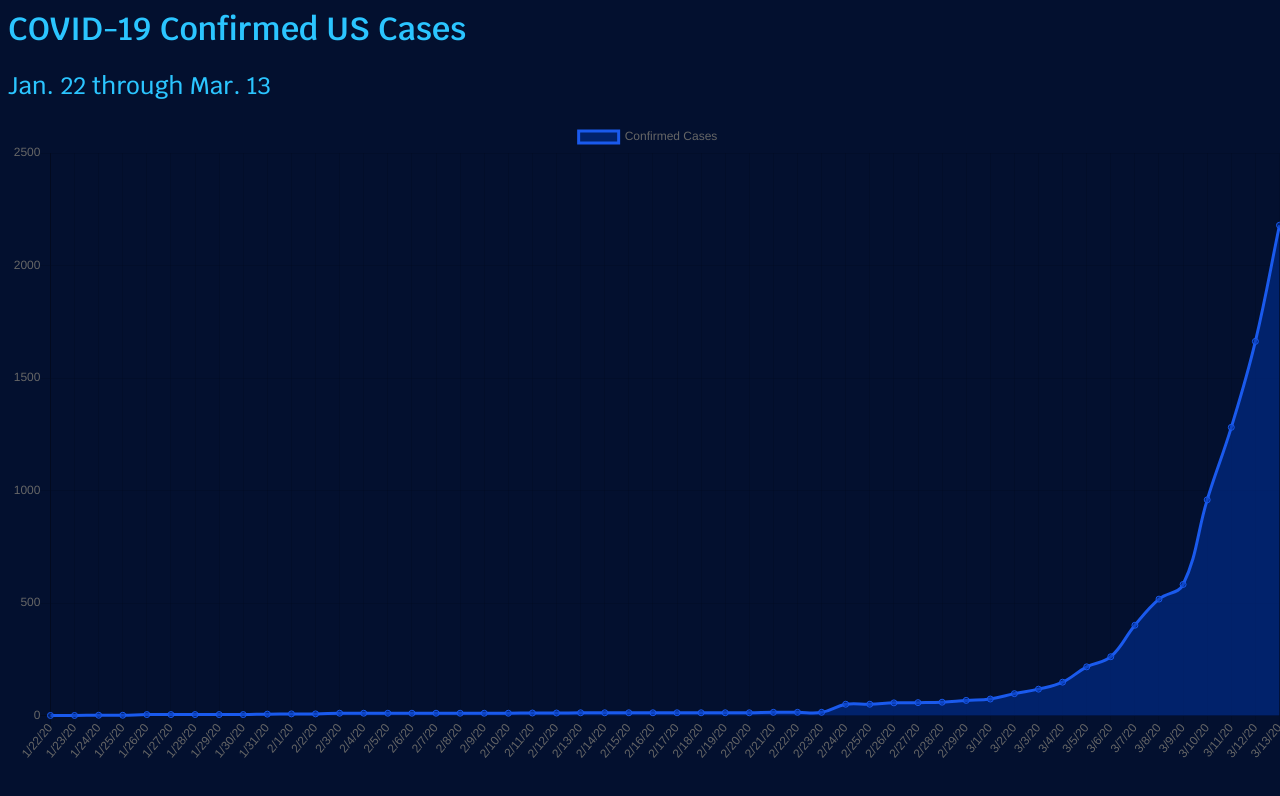
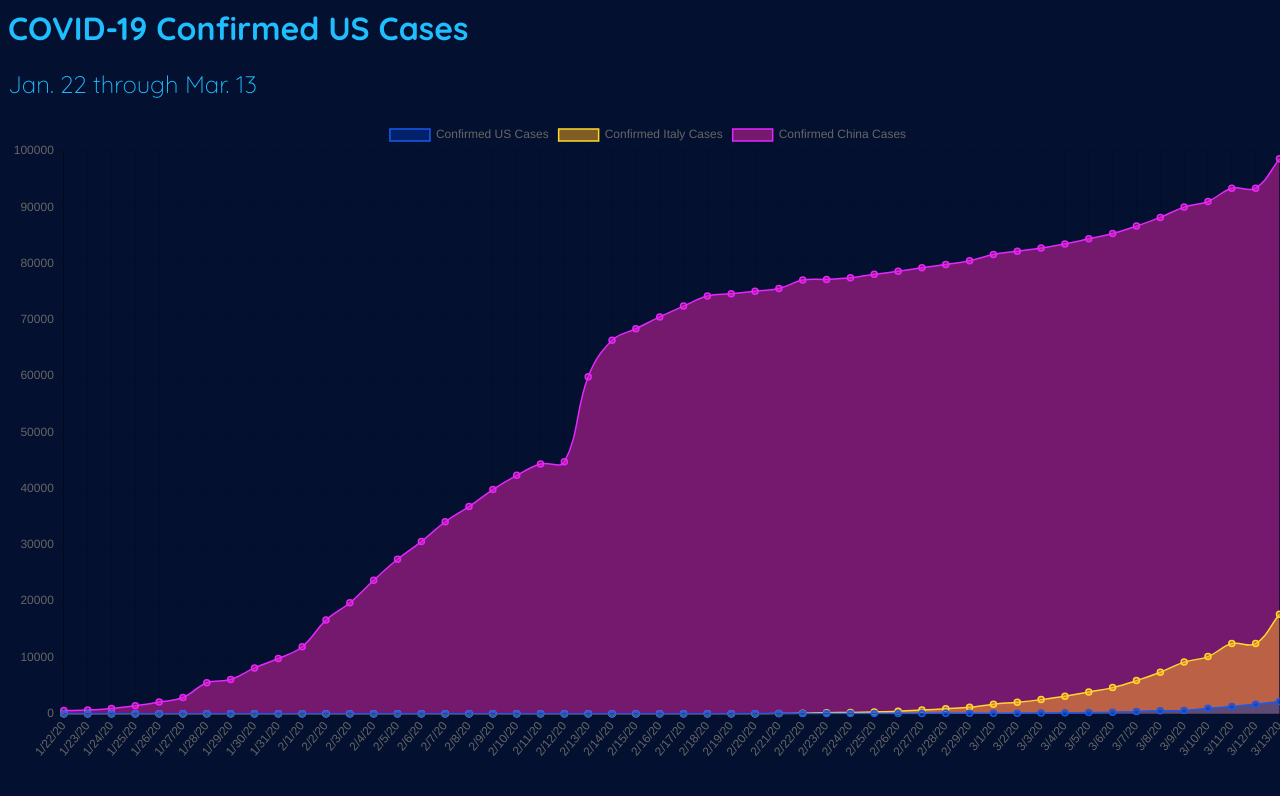
Before and after one commit to texasgirl2000/texasgirl2000.github.io, a plain HTML site: page covid19-1.html in a window 1280 px wide. Drawn offline with nearby package versions, Linux system fonts and the light colour scheme.

Commit message:
Added China and Italy datasets

```diff
--- a/covid19-1.html
+++ b/covid19-1.html
@@ -3,26 +3,24 @@
 <head>
 
     <script src="https://cdn.jsdelivr.net/npm/chart.js@2.8.0"></script>
-    <link href="https://fonts.googleapis.com/css?family=Krub:500,600&display=swap" rel="stylesheet">
+    <link href="https://fonts.googleapis.com/css?family=Quicksand:300,700&display=swap" rel="stylesheet">
 
     <style>
-
         body {
             background-color: #03102F;
         }
 
         h1 {
-            color: #2BC5FF;
-            font-family: 'Krub', sans-serif;
-            font-weight: 600;
+            color: #1FBEFF ;
+            font-family: 'Quicksand', sans-serif;
+            font-weight: 700;
         }
 
         h2 {
-            color: #2BC5FF;
-            font-family: 'Krub', sans-serif;
-            font-weight: 400;
+            color: #1FBEFF;
+            font-family: 'Quicksand', sans-serif;
+            font-weight: 300;
         }
-
     </style>
 
 </head>
@@ -48,13 +46,32 @@
 
         // The data for our dataset
         data: {
-            labels: ['1/22/20','1/23/20','1/24/20','1/25/20','1/26/20','1/27/20','1/28/20','1/29/20','1/30/20','1/31/20','2/1/20','2/2/20','2/3/20','2/4/20','2/5/20','2/6/20','2/7/20','2/8/20','2/9/20','2/10/20','2/11/20','2/12/20','2/13/20','2/14/20','2/15/20','2/16/20','2/17/20','2/18/20','2/19/20','2/20/20','2/21/20','2/22/20','2/23/20','2/24/20','2/25/20','2/26/20','2/27/20','2/28/20','2/29/20','3/1/20','3/2/20','3/3/20','3/4/20','3/5/20','3/6/20','3/7/20','3/8/20','3/9/20','3/10/20','3/11/20','3/12/20','3/13/20'],
+            labels: ['1/22/20', '1/23/20', '1/24/20', '1/25/20', '1/26/20', '1/27/20', '1/28/20', '1/29/20', '1/30/20', '1/31/20', '2/1/20', '2/2/20', '2/3/20', '2/4/20', '2/5/20', '2/6/20', '2/7/20', '2/8/20', '2/9/20', '2/10/20', '2/11/20', '2/12/20', '2/13/20', '2/14/20', '2/15/20', '2/16/20', '2/17/20', '2/18/20', '2/19/20', '2/20/20', '2/21/20', '2/22/20', '2/23/20', '2/24/20', '2/25/20', '2/26/20', '2/27/20', '2/28/20', '2/29/20', '3/1/20', '3/2/20', '3/3/20', '3/4/20', '3/5/20', '3/6/20', '3/7/20', '3/8/20', '3/9/20', '3/10/20', '3/11/20', '3/12/20', '3/13/20'],
             datasets: [{
-                label: 'Confirmed Cases',
+                label: 'Confirmed US Cases',
                 backgroundColor: 'rgba(1, 52, 167, 0.5)',
                 borderColor: 'rgb(26, 90, 237)',
-                data: [1,1,2,2,5,5,5,5,5,7,8,8,11,11,11,11,11,11,11,11,12,12,13,13,13,13,13,13,13,13,15,15,15,51,51,57,58,60,68,74,98,118,149,217,262,402,518,583,959,1281,1663,2179]
-            }]
+                borderWidth: 1.5,
+                pointHoverRadius: 6,
+                data: [1, 1, 2, 2, 5, 5, 5, 5, 5, 7, 8, 8, 11, 11, 11, 11, 11, 11, 11, 11, 12, 12, 13, 13, 13, 13, 13, 13, 13, 13, 15, 15, 15, 51, 51, 57, 58, 60, 68, 74, 98, 118, 149, 217, 262, 402, 518, 583, 959, 1281, 1663, 2179]
+            },
+            {
+                label: 'Confirmed Italy Cases',
+                backgroundColor: 'rgba(255, 169, 31, 0.5)',
+                borderColor: 'rgb(255, 216, 43)',
+                borderWidth: 1.5,
+                pointHoverRadius: 6,
+                data: [0, 0, 0, 0, 0, 0, 0, 0, 0, 2, 2, 2, 2, 2, 2, 2, 3, 3, 3, 3, 3, 3, 3, 3, 3, 3, 3, 3, 3, 3, 20, 62, 155, 229, 322, 453, 655, 888, 1128, 1694, 2036, 2502, 3089, 3858, 4636, 5883, 7375, 9172, 10149, 12462, 12462, 17660]
+            },
+            {
+                label: 'Confirmed China Cases',
+                backgroundColor: 'rgba(232, 35, 176, 0.5)',
+                borderColor: 'rgb(229, 38, 255)',
+                borderWidth: 1.5,
+                pointHoverRadius: 6,
+                data: [548,643,920,1406,2075,2877,5509,6087,8141,9804,11893,16632,19718,23709,27442,30589,34113,36817,39832,42357,44389,44762,59898,66361,68416,70516,72437,74214,74622,75080,75570,77063,77177,77470,78076,78619,79255,79816,80484,81626,82172,82763,83475,84395,85326,86653,88198,90032,91036,93383,93394,98605]
+            }
+            ]
         },
 
         // Configuration options go here
```
